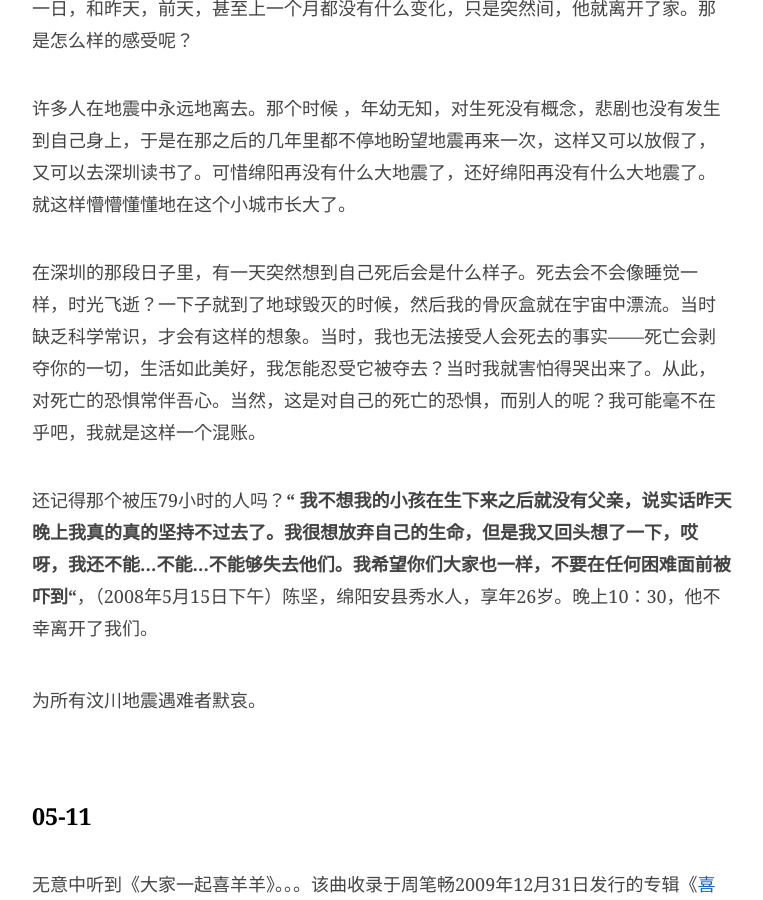
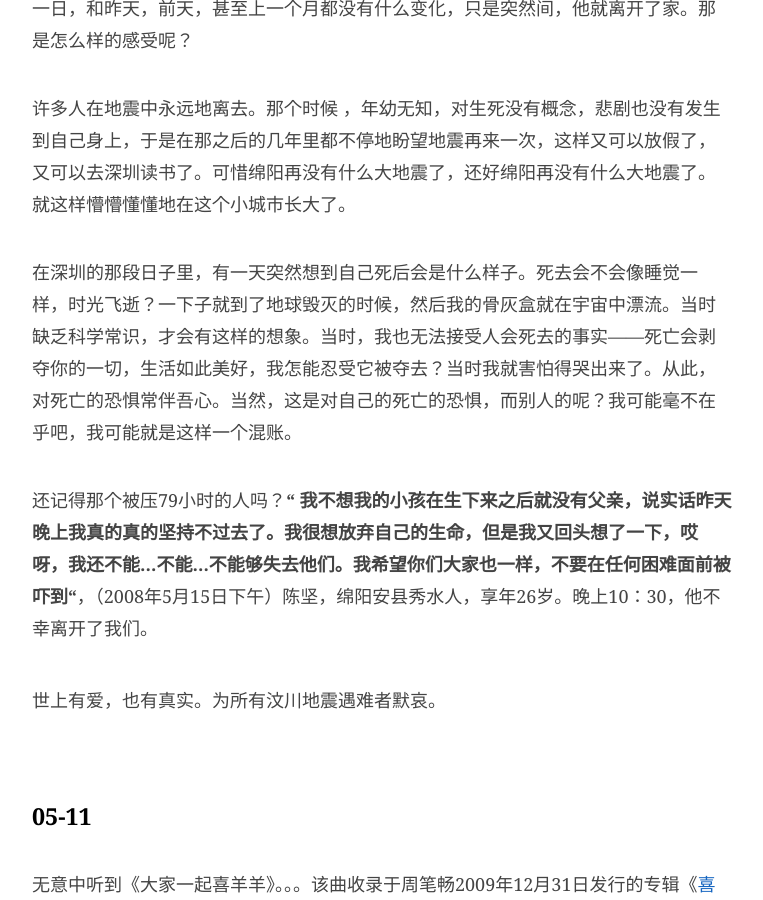
Before and after one commit to JaydenYL/JaydenYL.github.io, a Jekyll site: the page built from _posts/2020-04-26-日记.md, in a window 1280 px wide and 900 px high, scrolled down 661 px. Shown: the whole window, without its empty margins (258-1021 px from the left). Built offline with Jekyll 4.4.1, drawn with Linux system fonts in a browser that asks for light colours; comment, search, counter and statistics services are not loaded.

Commit message:
Update 2020-04-26-日记.md

```diff
--- a/_posts/2020-04-26-日记.md
+++ b/_posts/2020-04-26-日记.md
@@ -23,13 +23,13 @@ catalog: true
 
 <br>许多人在地震中永远地离去。那个时候 ，年幼无知，对生死没有概念，悲剧也没有发生到自己身上，于是在那之后的几年里都不停地盼望地震再来一次，这样又可以放假了，又可以去深圳读书了。可惜绵阳再没有什么大地震了，还好绵阳再没有什么大地震了。就这样懵懵懂懂地在这个小城市长大了。
 
-<br>在深圳的那段日子里，有一天突然想到自己死后会是什么样子。死去会不会像睡觉一样，时光飞逝？一下子就到了地球毁灭的时候，然后我的骨灰盒就在宇宙中漂流。当时缺乏科学常识，才会有这样的想象。当时，我也无法接受人会死去的事实——死亡会剥夺你的一切，生活如此美好，我怎能忍受它被夺去？当时我就害怕得哭出来了。从此，对死亡的恐惧常伴吾心。当然，这是对自己的死亡的恐惧，而别人的呢？我可能毫不在乎吧，我就是这样一个混账。
+<br>在深圳的那段日子里，有一天突然想到自己死后会是什么样子。死去会不会像睡觉一样，时光飞逝？一下子就到了地球毁灭的时候，然后我的骨灰盒就在宇宙中漂流。当时缺乏科学常识，才会有这样的想象。当时，我也无法接受人会死去的事实——死亡会剥夺你的一切，生活如此美好，我怎能忍受它被夺去？当时我就害怕得哭出来了。从此，对死亡的恐惧常伴吾心。当然，这是对自己的死亡的恐惧，而别人的呢？我可能毫不在乎吧，我可能就是这样一个混账。
 
 <br>还记得那个被压79小时的人吗？**“ 我不想我的小孩在生下来之后就没有父亲，说实话昨天晚上我真的真的坚持不过去了。我很想放弃自己的生命，但是我又回头想了一下，哎呀，我还不能...不能...不能够失去他们。我希望你们大家也一样，不要在任何困难面前被吓到“**，（2008年5月15日下午）陈坚，绵阳安县秀水人，享年26岁。晚上10：30，他不幸离开了我们。
 
 <br>
 
-为所有汶川地震遇难者默哀。
+世上有爱，也有真实。为所有汶川地震遇难者默哀。
 
 <br>
 
```
